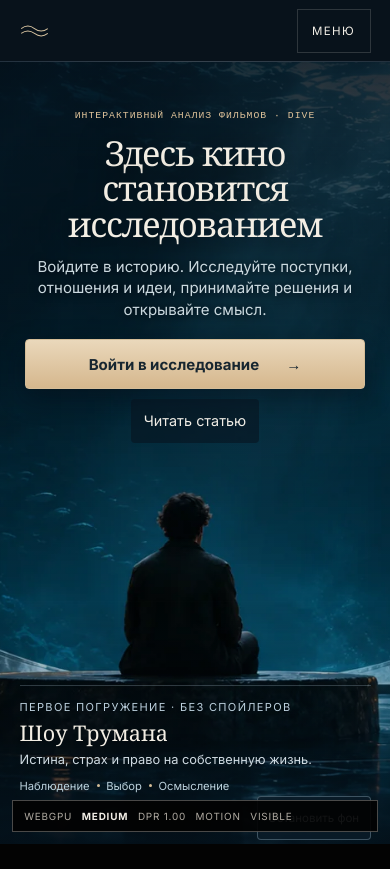
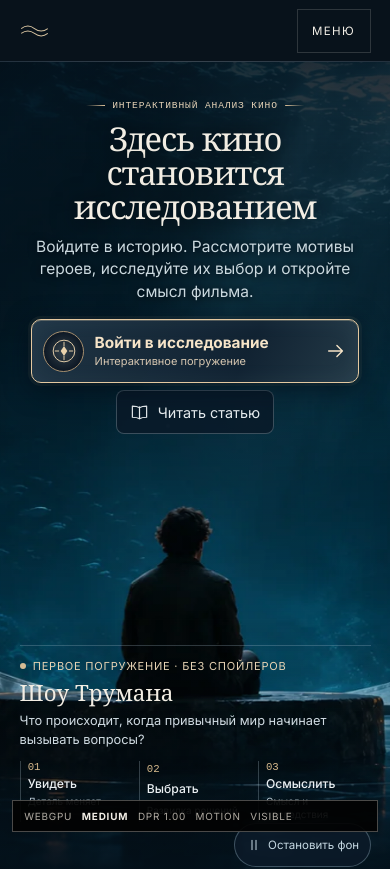
Before and after one commit to FedorMilovanov/DeepMovieReview, a Next.js app: page / in a window 390 px wide. Shown: the top 869 px of the page. Built offline with nearby package versions, Linux system fonts and the light colour scheme.

Commit message:
Refine cinematic entrance and import exact verified responsive video loops

```diff
--- a/scripts/reading-quality-audit.mjs
+++ b/scripts/reading-quality-audit.mjs
@@ -473,8 +473,8 @@ try {
         const video=page.locator(".observatoryVideo");
         assert.equal(await video.count(),1,"local background video is present");
         assert.equal(await video.evaluate(el=>el.muted&&el.loop&&el.playsInline),true,"muted inline loop");
-        // Motion policy may select LITE in a headless browser. A source must never
-        // be assigned before the policy permits it; if assigned, select one crop.
+        // Native video playback is independent of the 3D graphics tier. The
+        // chosen source must match the viewport when playback is permitted.
         const videoSrc=await video.getAttribute("src");
         if(videoSrc) assert.equal(videoSrc,viewport.width<=760?"/art/observatory-mobile.mp4":"/art/observatory-desktop.mp4");
         assert.equal(await page.evaluate(()=>document.documentElement.scrollWidth <= innerWidth),true,"hero fits viewport");
--- a/src/components/home/observatory-hero.tsx
+++ b/src/components/home/observatory-hero.tsx
@@ -10,7 +10,7 @@ import type { ObservatoryArtwork } from "@/data/observatory-artwork";
 export function ObservatoryHero({filmTitle,filmSlug,artwork}:{filmTitle:string;filmSlug:string;artwork:ObservatoryArtwork}) {
   const router=useRouter();
   const hydrated=useHydrated();
-  const {reducedMotion,tier,documentVisible,forcedColors}=useExperienceQuality();
+  const {reducedMotion,experienceMode,documentVisible,forcedColors}=useExperienceQuality();
   const [paused,setPaused]=useState(false);
   const [visible,setVisible]=useState(true);
   const [entering,setEntering]=useState(false);
@@ -20,7 +20,8 @@ export function ObservatoryHero({filmTitle,filmSlug,artwork}:{filmTitle:string;f
   const timer=useRef<ReturnType<typeof setTimeout>|null>(null);
   const diveHref=`/films/${filmSlug}/dive`;
   const articleHref=`/films/${filmSlug}`;
-  const canMove=hydrated&&!reducedMotion&&tier!=="LITE"&&!forcedColors;
+  // A hardware-decoded MP4 does not need the GPU tier used by the 3D scenes.
+  const canMove=hydrated&&!reducedMotion&&experienceMode!=="lite"&&!forcedColors;
   const motion=canMove&&!paused;
   useEffect(()=>{
     if(!root.current||typeof IntersectionObserver==="undefined")return;
@@ -30,9 +31,10 @@ export function ObservatoryHero({filmTitle,filmSlug,artwork}:{filmTitle:string;f
   },[]);
   useEffect(()=>()=>{if(timer.current!==null)clearTimeout(timer.current)},[]);
   const videoSources=artwork.video;
+  const [videoFailed,setVideoFailed]=useState(false);
   useEffect(()=>{
     const video=videoRef.current;
-    if(!video||!videoSources)return;
+    if(!video||!videoSources||videoFailed)return;
     const connection=(navigator as Navigator & {connection?:{saveData?:boolean;effectiveType?:string}}).connection;
     const dataSaver=connection?.saveData||["slow-2g","2g"].includes(connection?.effectiveType??"");
     const allowed=motion&&visible&&documentVisible&&!dataSaver;
@@ -44,12 +46,12 @@ export function ObservatoryHero({filmTitle,filmSlug,artwork}:{filmTitle:string;f
       const src=media.matches?videoSources.mobile:videoSources.desktop;
       if(video.getAttribute("src")!==src){video.setAttribute("src",src);video.load();}
       video.muted=true;
-      void video.play().catch(()=>{if(active)setVideoReady(false);});
+      void video.play().catch((error: unknown)=>{if(active && !(error instanceof DOMException && error.name==="AbortError"))setVideoReady(false);});
     }
     playSelected();
     media.addEventListener("change",playSelected);
     return ()=>{active=false;media.removeEventListener("change",playSelected);video.pause();};
-  },[motion,visible,documentVisible,videoSources]);
+  },[motion,visible,documentVisible,videoSources,videoFailed]);
   function enter(event:MouseEvent<HTMLAnchorElement>){
     if(!motion||event.defaultPrevented||event.button!==0||event.metaKey||event.ctrlKey||event.shiftKey||event.altKey)return;
     event.preventDefault();
@@ -67,7 +69,7 @@ export function ObservatoryHero({filmTitle,filmSlug,artwork}:{filmTitle:string;f
       </picture>
       {videoSources?<video ref={videoRef} className="observatoryVideo" muted loop playsInline preload="none" aria-hidden="true"
         disablePictureInPicture disableRemotePlayback
-        onLoadStart={()=>setVideoReady(false)} onPlaying={()=>setVideoReady(true)} onError={()=>setVideoReady(false)}/>:null}
+        onLoadStart={()=>setVideoReady(false)} onPlaying={()=>setVideoReady(true)} onError={()=>{setVideoReady(false);setVideoFailed(true);}}/>:null}
       <div className="observatoryLight"/>
       {artwork.original?<div className="observatoryWater">
         <svg viewBox="0 0 1000 560" preserveAspectRatio="xMidYMid slice" className="observatorySuspension" aria-hidden="true">
@@ -80,18 +82,32 @@ export function ObservatoryHero({filmTitle,filmSlug,artwork}:{filmTitle:string;f
       <div className="observatoryShade"/>
     </div>
     <div className="observatoryMain">
-      <p className="observatoryKicker">Интерактивный анализ фильмов · DIVE</p>
+      <p className="observatoryKicker"><span aria-hidden="true"/> Интерактивный анализ кино <span aria-hidden="true"/></p>
       <h1 id="hero-title">Здесь кино становится исследованием</h1>
-      <p className="observatoryIntro">Войдите в историю. Исследуйте поступки, отношения и идеи, принимайте решения и открывайте смысл.</p>
+      <p className="observatoryIntro">Войдите в историю. Рассмотрите мотивы героев, исследуйте их выбор и откройте смысл фильма.</p>
       <div className="observatoryActions">
-        <Link className="buttonPrimary observatoryCta" href={diveHref} onClick={enter}>Войти в исследование <span aria-hidden="true">→</span></Link>
-        <Link className="observatoryRead" href={articleHref}>Читать статью</Link>
+        <Link className="buttonPrimary observatoryCta" href={diveHref} onClick={enter}>
+          <span className="observatoryCtaIcon" aria-hidden="true"><svg viewBox="0 0 36 36" fill="none"><circle cx="18" cy="18" r="13"/><path d="M18 7v5m0 12v5M7 18h5m12 0h5"/><path d="m18 12 4 6-4 6-4-6z" fill="currentColor" stroke="none"/></svg></span>
+          <span className="observatoryCtaCopy"><strong>Войти в исследование</strong><small>Интерактивное погружение</small></span>
+          <svg className="observatoryCtaArrow" viewBox="0 0 24 24" fill="none" aria-hidden="true"><path d="M4 12h15m-6-6 6 6-6 6"/></svg>
+        </Link>
+        <Link className="observatoryRead" href={articleHref}><svg viewBox="0 0 24 24" fill="none" aria-hidden="true"><path d="M12 5v15M3 4c4 0 6 0 9 2 3-2 5-2 9-2v14c-4 0-6 0-9 2-3-2-5-2-9-2z"/></svg>Читать статью</Link>
       </div>
     </div>
     <div className="observatoryFeature">
-      <div className="observatoryFeatureTitle"><small>Первое погружение · без спойлеров</small><strong>{filmTitle}</strong><p>Истина, страх и право на собственную жизнь.</p></div>
-      <div className="observatoryStages"><span>Наблюдение</span><span>Выбор</span><span>Осмысление</span></div>
+      <div className="observatoryFeatureTitle">
+        <small><i aria-hidden="true"/> Первое погружение · без спойлеров</small>
+        <Link href={articleHref} className="observatoryFilmTitle">{filmTitle}</Link>
+        <p>Что происходит, когда привычный мир начинает вызывать вопросы?</p>
+      </div>
+      <div className="observatoryStages" aria-label="Как устроено исследование">
+        <div><span className="observatoryStageNumber">01</span><strong>Увидеть</strong><small>Деталь меняет взгляд</small></div>
+        <div><span className="observatoryStageNumber">02</span><strong>Выбрать</strong><small>Развилка решений</small></div>
+        <div><span className="observatoryStageNumber">03</span><strong>Осмыслить</strong><small>Смысл и последствия</small></div>
+      </div>
     </div>
-    {canMove?<button type="button" className="observatoryPause" aria-pressed={paused} onClick={()=>setPaused(v=>!v)}>{paused?"Оживить фон":"Остановить фон"}</button>:null}
+    {canMove?<button type="button" className="observatoryPause" aria-label={paused?"Оживить фон":"Остановить фон"} aria-pressed={paused} onClick={()=>setPaused(v=>!v)}>
+      <svg viewBox="0 0 24 24" fill="none" aria-hidden="true">{paused?<path d="m9 5 11 7-11 7z" fill="currentColor" stroke="none"/>:<><path d="M9 5v14M15 5v14"/></>}</svg><span>{paused?"Оживить фон":"Остановить фон"}</span>
+    </button>:null}
   </section>;
 }
--- a/src/styles/home/observatory.css
+++ b/src/styles/home/observatory.css
@@ -83,3 +83,68 @@
 .observatoryHero[data-video-ready="true"] .observatoryPicture img { animation:none; }
 @media(max-width:760px) { .observatoryVideo { object-position:50% 62%; } }
 @media(prefers-reduced-motion:reduce),(forced-colors:active) { .observatoryVideo { display:none; } }
+
+/* Refined first-screen controls: a warm optical entrance against blue depths. */
+.observatoryMain { gap:.95rem; padding-block-start:clamp(1.7rem,5.6vh,4rem); }
+.observatoryKicker { display:flex; align-items:center; gap:.8rem; letter-spacing:.14em; color:#e7d4b8; }
+.observatoryKicker > span { width:clamp(1.2rem,4vw,3rem); height:1px; background:linear-gradient(90deg,transparent,#dfc39b); }
+.observatoryKicker > span:last-child { transform:rotate(180deg); }
+.observatoryHero h1 { font-size:clamp(2.6rem,4.9vw,4.7rem); max-width:24ch; text-shadow:0 2px 24px #020b14; }
+.observatoryIntro { max-width:48ch; font-size:clamp(.97rem,1.3vw,1.12rem); }
+.observatoryActions { gap:1rem; }
+.observatoryHero .observatoryCta {
+  position:relative; isolation:isolate; justify-content:initial; gap:.85rem; min-height:68px; min-width:280px;
+  padding:.55rem .9rem .55rem .65rem; border:1px solid #e4c8a0; border-radius:10px;
+  background:linear-gradient(115deg,#203546f5,#122332f5 65%,#253b48f5); color:#f6e4c8;
+  box-shadow:inset 0 1px 0 #f5dfb344, inset 0 0 22px #9dc9e010,0 6px 26px #020a15a0,0 0 0 3px #d5bd9812;
+  transition:border-color .25s ease, box-shadow .25s ease,background .25s ease,transform .25s var(--ease-standard);
+}
+.observatoryHero .observatoryCta:hover { color:#fff1d9; border-color:#ffe6bf; background:linear-gradient(115deg,#2c4758,#1b3042 65%,#3b4d50); box-shadow:inset 0 1px 0 #ffe5bb66,0 0 24px #ddbb7d33,0 10px 32px #020a15a0; }
+.observatoryCtaIcon { display:grid; place-items:center; width:45px; height:45px; flex:none; border-radius:50%; border:1px solid #a68f6e; background:radial-gradient(circle,#d2b58420,#0c1724 72%); color:#ead3ad; }
+.observatoryCtaIcon svg { width:34px; height:34px; stroke:currentColor; stroke-width:1.15; }
+.observatoryCtaCopy { display:grid; gap:.18rem; text-align:start; line-height:1.22; flex:1; }
+.observatoryCtaCopy strong { font-size:.96rem; font-weight:650; }
+.observatoryCtaCopy small { color:#d5c6b0; font-size:.69rem; font-weight:400; }
+.observatoryCtaArrow { width:22px; height:22px; flex:none; stroke:currentColor; stroke-width:1.5; stroke-linecap:round; stroke-linejoin:round; transition:transform .25s var(--ease-standard); }
+.observatoryCta:hover .observatoryCtaArrow { transform:translateX(3px); }
+.observatoryRead { gap:.55rem; background:#0b1b2bed; border:1px solid #afc7d27a; border-radius:8px; padding:.75rem 1rem; min-height:50px; color:#e7edf0; }
+.observatoryRead svg,.observatoryPause svg { width:19px; height:19px; stroke:currentColor; stroke-width:1.5; stroke-linecap:round; stroke-linejoin:round; flex:none; }
+.observatoryRead:hover { background:#173346; border-color:#d4e4ea; }
+.observatoryFeature { grid-template-columns:minmax(0,1.05fr) minmax(0,1fr); align-items:end; padding:1.1rem 0 2.8rem; }
+.observatoryFeatureTitle small { display:flex; align-items:center; gap:.45rem; color:#e6d3b4; letter-spacing:.07em; }
+.observatoryFeatureTitle small i { display:block; width:6px; height:6px; border-radius:50%; background:#d5bc95; }
+.observatoryFilmTitle { font:400 clamp(1.4rem,2.4vw,2.1rem) Georgia,"Times New Roman",serif; color:#f3eee4; width:fit-content; }
+.observatoryFilmTitle:hover { text-decoration:underline; text-underline-offset:.2em; }
+.observatoryStages { display:grid; grid-template-columns:repeat(3,minmax(0,1fr)); gap:.8rem; }
+.observatoryStages > div { display:grid; gap:.3rem; padding-inline-start:.85rem; border-inline-start:1px solid #b1c8d346; }
+.observatoryStages .observatoryStageNumber { font:.67rem var(--font-meta); color:#d6b98c; }
+.observatoryStages strong { color:#ebf0f3; font-weight:500; font-size:.92rem; }
+.observatoryStages small { color:#c0d0da; font-size:.72rem; line-height:1.4; }
+.observatoryPause { display:inline-flex; align-items:center; gap:.4rem; border-radius:999px; background:#0c1a28e8; }
+.observatoryPause svg { width:16px; height:16px; }
+.observatoryHero[data-entering="true"] .observatoryMain { animation:observatoryTextExit 360ms ease-in both; }
+@keyframes observatoryTextExit { to { opacity:.15; transform:translateY(-8px); } }
+@media (max-width:760px) {
+  .observatoryMain { padding-block-start:clamp(1.35rem,4.5vh,2.5rem); gap:.7rem; }
+  .observatoryHero h1 { font-size:clamp(2.05rem,8.4vw,3.8rem); max-width:16ch; }
+  .observatoryKicker { font-size:.6rem; letter-spacing:.09em; gap:.45rem; }
+  .observatoryActions { gap:.45rem; }
+  .observatoryHero .observatoryCta { min-width:0; width:min(100%,328px); min-height:64px; padding:.5rem .7rem; gap:.65rem; }
+  .observatoryCtaIcon { width:41px; height:41px; }
+  .observatoryCtaIcon svg { width:30px; height:30px; }
+  .observatoryRead { border-color:#aec6d14d; min-height:44px; padding:.4rem .8rem; background:#0a1a29dd; }
+  .observatoryFeature { grid-template-columns:1fr; gap:.75rem; padding:.8rem 0 3rem; }
+  .observatoryFilmTitle { font-size:1.4rem; }
+  .observatoryStages { gap:.4rem; }
+  .observatoryStages > div { padding-inline-start:.45rem; gap:.2rem; }
+  .observatoryStages strong { font-size:.76rem; }
+  .observatoryStages small { font-size:.62rem; }
+  .observatoryPause { bottom:.2rem; }
+}
+@media (max-width:360px) {
+  .observatoryHero h1 { font-size:1.95rem; }
+  .observatoryIntro { font-size:.87rem; }
+  .observatoryCtaCopy strong { font-size:.87rem; }
+}
+@media (prefers-reduced-motion:reduce) { .observatoryHero .observatoryCta,.observatoryCtaArrow { transition:none; } .observatoryCta:hover .observatoryCtaArrow { transform:none; } }
+@media (forced-colors:active) { .observatoryHero .observatoryCta,.observatoryRead,.observatoryPause { color:ButtonText; background:ButtonFace; border-color:ButtonText; box-shadow:none; } }
```
